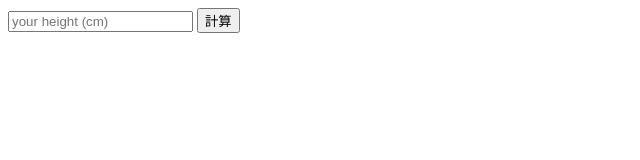
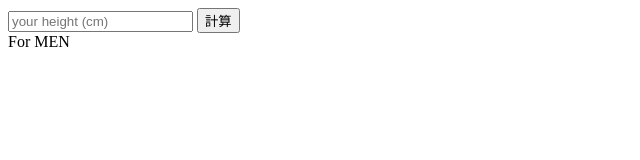
Before and after one commit to keitport/devops, a website: page index.html in a window 1280 px wide. Shown: the full height of the page, 0-640 px from the left. Drawn offline with Linux system fonts and the light colour scheme.

Commit message:
Update index.html

```diff
--- a/index.html
+++ b/index.html
@@ -1,6 +1,6 @@
 <input id="i1" placeholder="your height (cm)">
 <button onclick="run()">計算</button>
-<div id="d1"></div>
+<div id="d1">For MEN</div>
 
 <script src="./lib.js"></script>
 <script>
```
